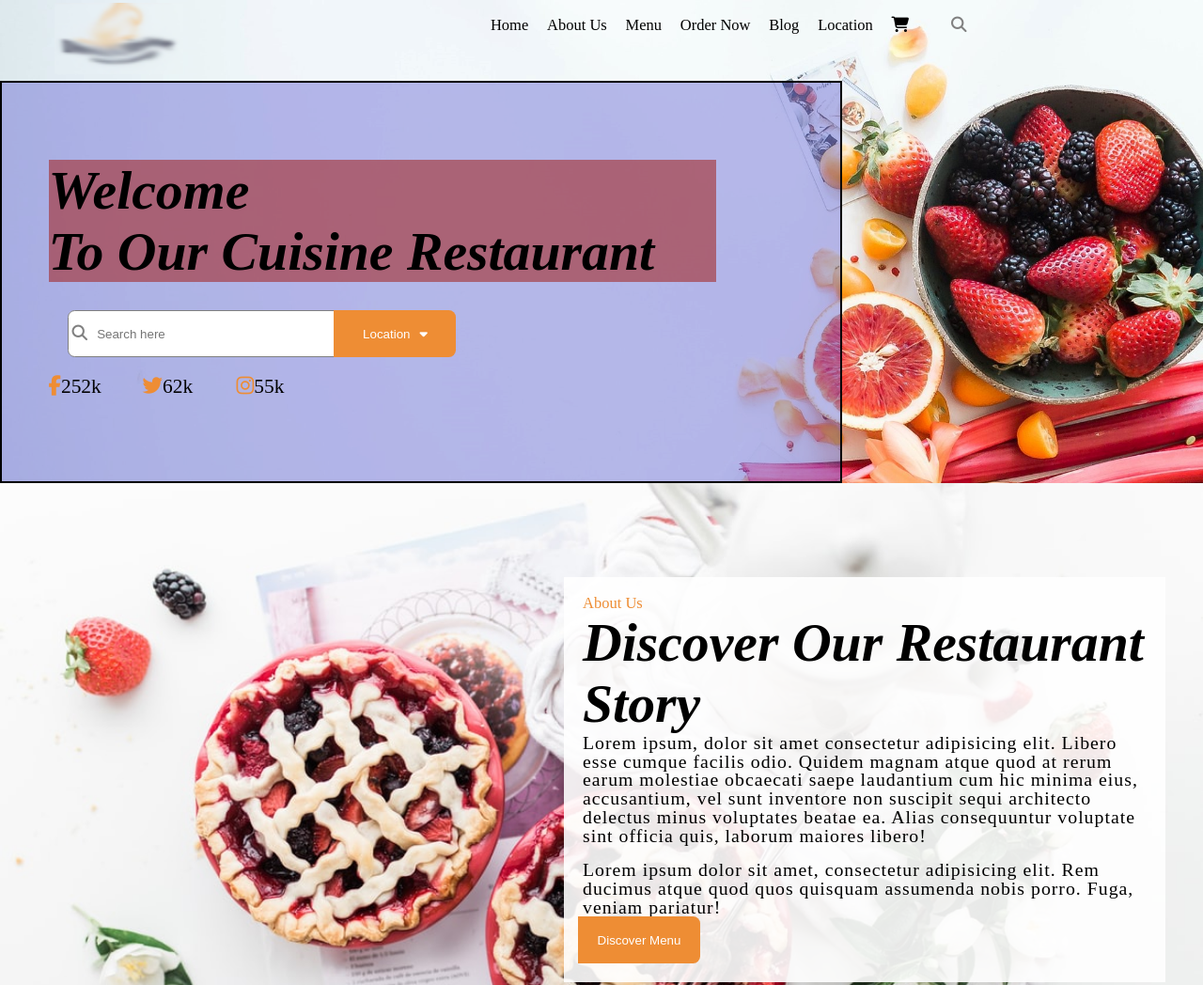
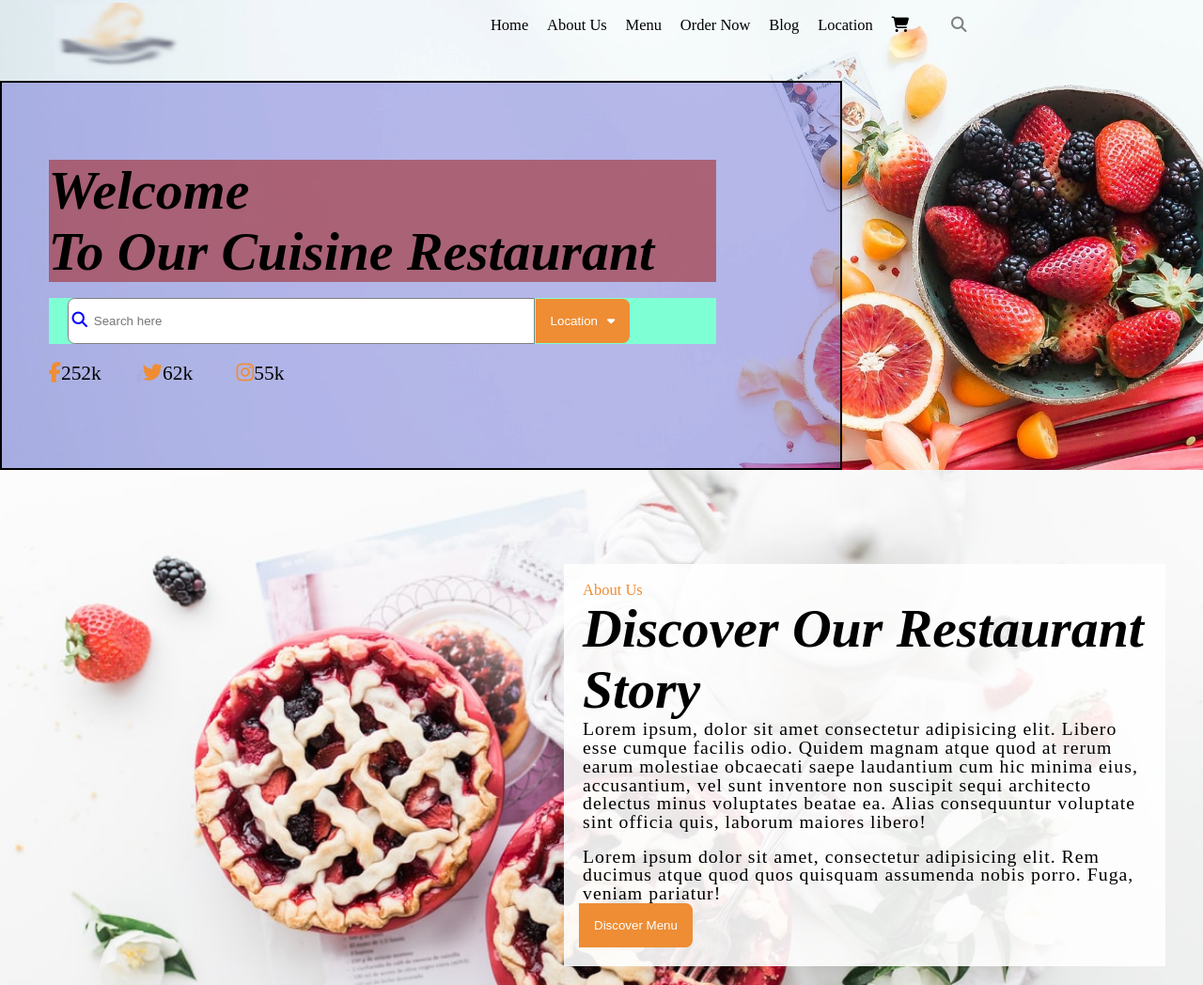
Before and after one commit to jcs-denverdev/restaurant, a plain HTML site: page index.html in a window 1280 px wide. Shown: the top 1048 px of the page at 94% size. Drawn offline with Linux system fonts and the light colour scheme.

Commit message:
form input too far right, margin and padding doesnt fix, added separate rule for magnifyingglass icons

```diff
--- a/css/style.css
+++ b/css/style.css
@@ -148,6 +148,12 @@ nav.navbar li {
   padding: 0 .6em;
 }
 
+header .navbar ul li i.fa-magnifying-glass {
+  position: relative;
+  left: 25px;
+
+}
+
 /******************************************
 /* GRID
 /*******************************************/
@@ -195,26 +201,32 @@ main {
 /*******************************************/
 
 .welcome form {
-  margin-top: 30px;
+  margin-top: 1em;
+  background-color: aquamarine;
 }
 
 .welcome input {
-  width: 40%;
-  height: 50px;
-  padding-left: 30px;
+  padding: 1.2em 2em;
+  width: 70%;
   border-top-left-radius: 7.5px;
   border-bottom-left-radius: 7.5px;
   border: 1px solid gray;
 }
 
+main section.welcome form i.fa-magnifying-glass {
+  position: relative;
+  left: 25px;
+  color: blue;
+}
+
 .orange-button {
+  position: relative;
+  right: .3em;
+  padding: 1.2em;
+
   background-color: var(--orange-theme);
   color: white;
   border: none;
-  width: 130px;
-  position: relative;
-  right: 5px;
-  height: 50px;
   border-top-right-radius: 7.5px;
   border-bottom-right-radius: 7.5px;
 }
```
